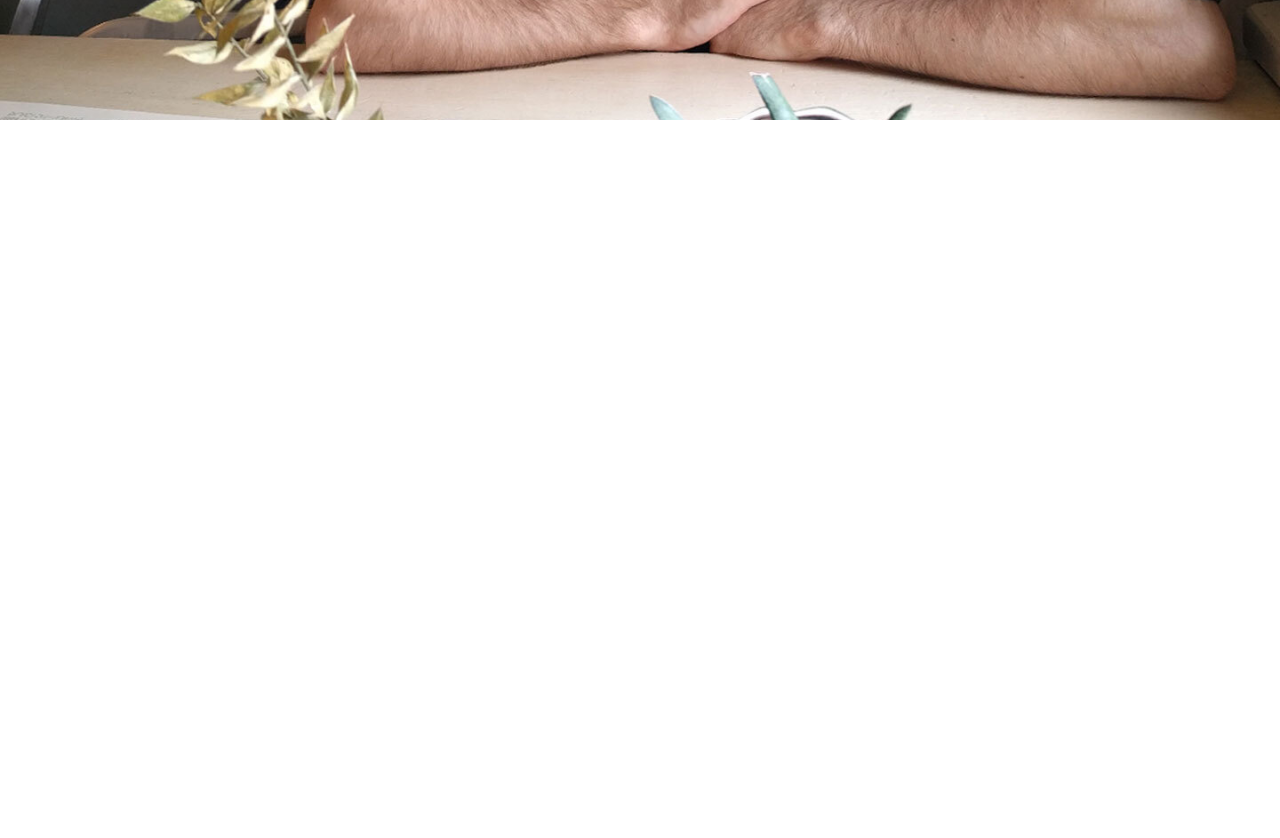
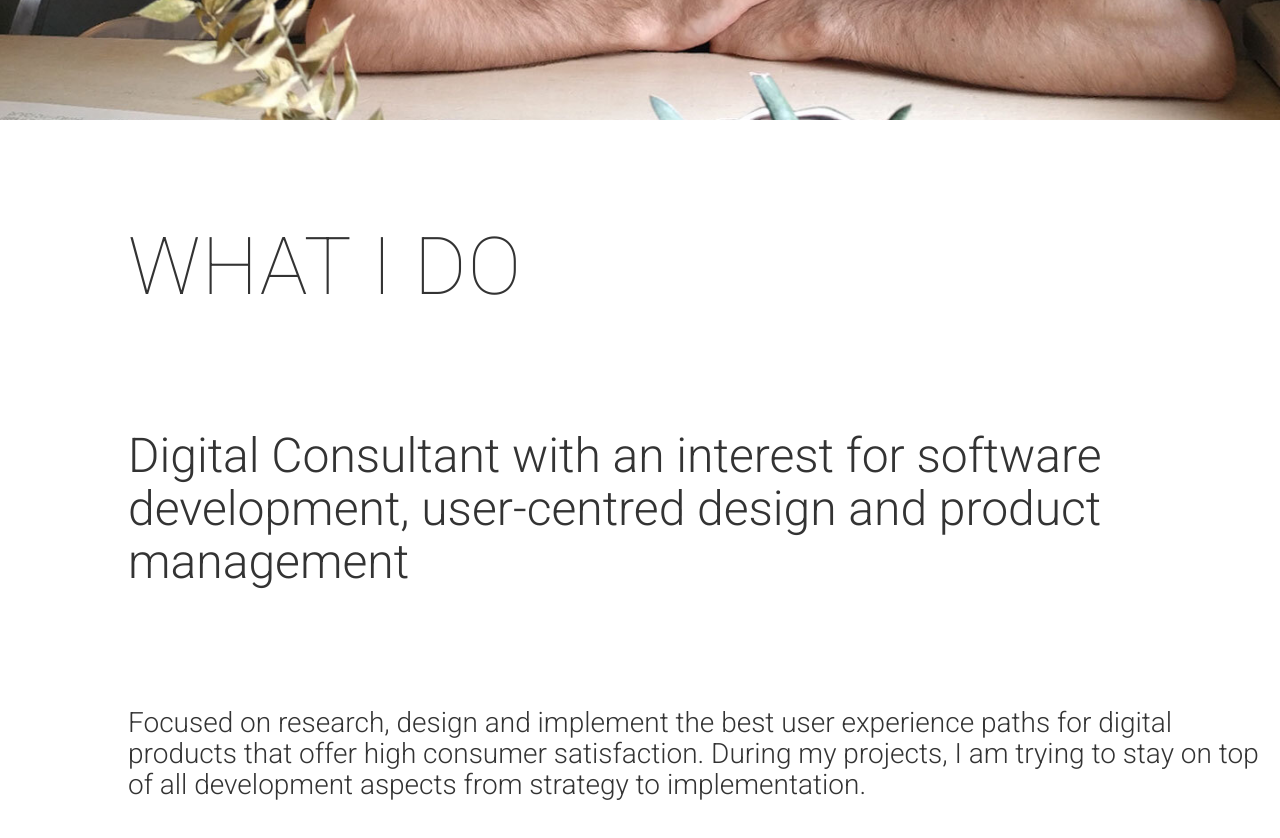
Before and after one commit to sorinfratila/rares-portfolio, a Gatsby site: page / in a window 1280 px wide. Shown: the part 680-1518 px from the top of the page. Built offline with nearby package versions, Linux system fonts and the light colour scheme; Gatsby itself is replaced by a stand-in of ours; a web font is replaced by a local one.

Commit message:
added new fontweights to typography, added second page with info on the home page

```diff
--- a/src/pages/index.js
+++ b/src/pages/index.js
@@ -18,7 +18,7 @@ class HomePage extends Component {
     render() {
         const { inProp } = this.state
         return (
-            <>
+            <div className={classes.Container}>
                 <section
                     className={[classes.First, global.Capitalize].join(" ")}
                     style={{
@@ -27,7 +27,7 @@ class HomePage extends Component {
                 >
                     <Appear duration={1000} inProp={inProp}>
                         <h2>Hello, I'm</h2>
-                        <h1> Rareș Rusu</h1>
+                        <h1>Rareș Rusu</h1>
                         <h2
                             className={[
                                 classes.Uppercase,
@@ -38,8 +38,21 @@ class HomePage extends Component {
                         </h2>
                     </Appear>
                 </section>
-                <section className={classes.Second} />
-            </>
+                <section className={classes.Second}>
+                    <h1>What I do</h1>
+                    <h3>
+                        Digital Consultant with an interest for software
+                        development, user-centred design and product management
+                    </h3>
+                    <h4>
+                        Focused on research, design and implement the best user
+                        experience paths for digital products that offer high
+                        consumer satisfaction. During my projects, I am trying
+                        to stay on top of all development aspects from strategy
+                        to implementation.
+                    </h4>
+                </section>
+            </div>
         )
     }
 }
--- a/src/pages/pagesCss/index.module.scss
+++ b/src/pages/pagesCss/index.module.scss
@@ -1,13 +1,24 @@
 @import "src/styles/variables.module";
 
-.First {
+.Container {
     height: 100vh;
     width: 100%;
+
+    .Uppercase {
+        text-transform: uppercase;
+    }
+
+    .Padding {
+        padding: 33vh 0 0 10%;
+    }
+
+    .First {
+        @extend .Container;
+        @extend .Padding;
         display: flex;
         background-repeat: no-repeat;
         background-size: cover;
         background-position: center;
-    padding: 30vh 0 0 10%;
 
         h1 {
             font-size: $font-xxl;
@@ -28,12 +39,35 @@
             }
 
             &.Uppercase {
-            text-transform: uppercase;
+                @extend .Uppercase;
             }
         }
     }
 
     .Second {
-    height: 100vh;
-    width: 100%;
+        @extend .Container;
+
+        padding-left: 10%;
+        display: flex;
+        flex-direction: column;
+        justify-content: space-evenly;
+        align-items: flex-start;
+
+        h1 {
+            @extend .Uppercase;
+            font-size: $font-xxl;
+            letter-spacing: $ls-lm;
+            font-weight: 100;
         }
+
+        h3 {
+            font-weight: 300;
+            font-size: $font-ll;
+        }
+
+        h4 {
+            font-size: 2.8rem;
+            font-weight: 300;
+        }
+    }
+}
--- a/src/styles/variables.module.scss
+++ b/src/styles/variables.module.scss
@@ -5,6 +5,7 @@
 $font-xxl: 8rem;
 $font-xl: 6rem;
 $font-l: 4rem;
+$font-ll: 4.8rem;
 $font-lm: 3.4rem;
 $font-m: 3rem;
 $font-s: 2rem;
@@ -17,6 +18,7 @@ $font-xs: 1rem;
 $ls-xxl: 0.5rem;
 $ls-xl: 0.2rem;
 $ls-l: 0.147rem;
+$ls-lm: 0.123rem;
 $ls-m: 0.1rem;
 $ls-mm: 0.074rem;
 $ls-s: 0.063rem;
--- a/src/utils/typography.js
+++ b/src/utils/typography.js
@@ -12,7 +12,7 @@ const typography = new Typography({
         },
         {
             name: "Roboto",
-            styles: ["300", "400", "500", "600", "700"],
+            styles: ["100", "200", "300", "400", "500", "600", "700"],
         },
         {
             name: "sans-serif",
```
Lines whose indentation alone changed are shown as unchanged.
